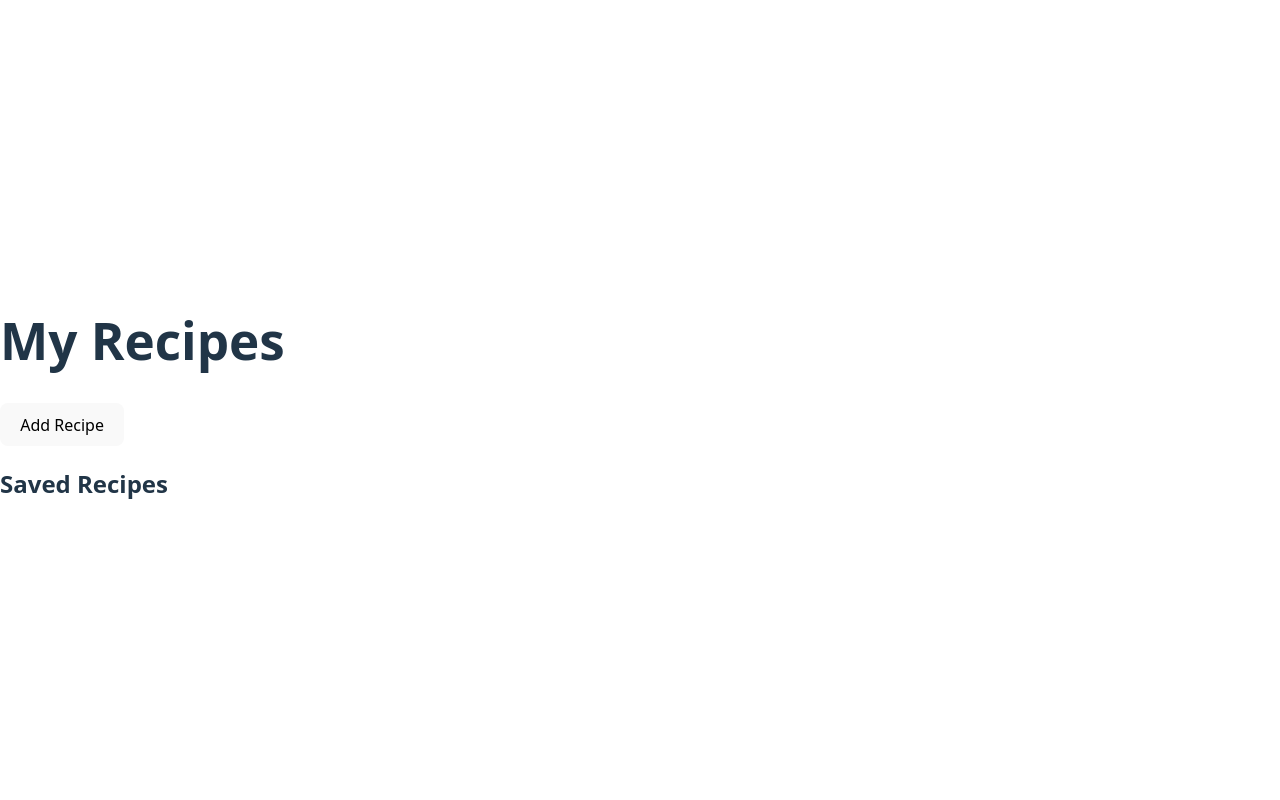
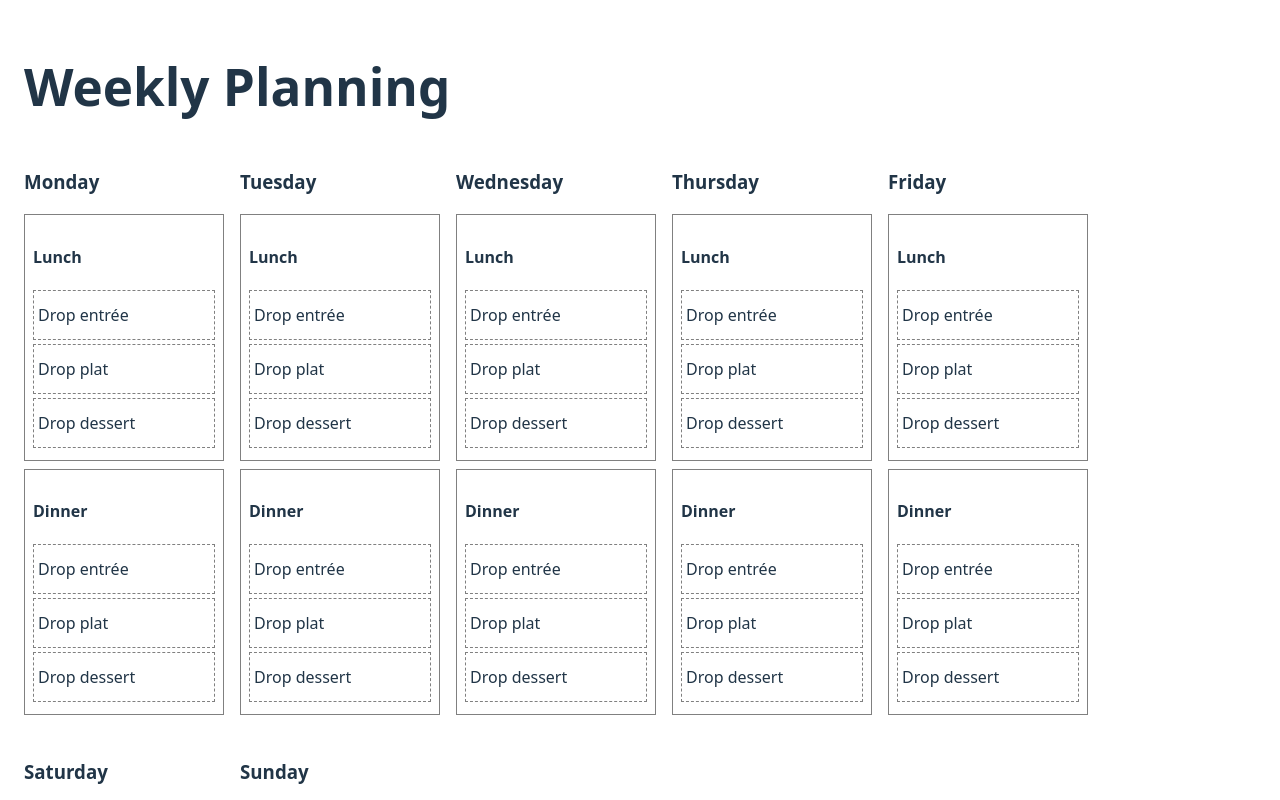
Before and after one commit to francoisdotdev/recipe-manager-React, a React (Vite) app: page / in a window 1280 px wide. Shown: the top 800 px of the page. Built offline with nearby package versions, Linux system fonts and the light colour scheme.

Commit message:
Calendar / DishList / DaySlot : Planning.tsx

```diff
--- a/package.json
+++ b/package.json
@@ -11,12 +11,14 @@
   },
   "dependencies": {
     "react": "^19.2.0",
+    "react-beautiful-dnd": "^13.1.1",
     "react-dom": "^19.2.0"
   },
   "devDependencies": {
     "@eslint/js": "^9.39.1",
     "@types/node": "^24.10.1",
     "@types/react": "^19.2.5",
+    "@types/react-beautiful-dnd": "^13.1.8",
     "@types/react-dom": "^19.2.3",
     "@vitejs/plugin-react": "^5.1.1",
     "eslint": "^9.39.1",
--- /dev/null
+++ b/src/components/planning/Calendar.tsx
@@ -0,0 +1,34 @@
+import type { Recipe } from "../../types/recipes";
+import { DaySlot } from "./DaySlot";
+import type { Day, MealTime, DishType } from "../../hooks/usePlanning";
+import { MEALS } from "../../hooks/usePlanning";
+
+interface CalendarProps {
+  dishes: Recipe[];
+  planning: Record<Day, Record<MealTime, Record<DishType, Recipe | null>>>;
+  days: Day[];
+  addDishToDay: (day: Day, meal: MealTime, type: DishType, dish: Recipe) => void;
+  removeDishFromDay: (day: Day, meal: MealTime, type: DishType) => void;
+}
+
+export function Calendar({ planning, days, addDishToDay, removeDishFromDay }: CalendarProps) {
+  return (
+    <div style={{ display: "flex", gap: 16, flexWrap: "wrap" }}>
+      {days.map(day => (
+        <div key={day} style={{ minWidth: 200 }}>
+          <h3>{day}</h3>
+          {MEALS.map(meal => (
+            <DaySlot
+              key={meal}
+              day={day}
+              meal={meal}
+              planned={planning[day][meal]}
+              addDish={addDishToDay}
+              removeDish={removeDishFromDay}
+            />
+          ))}
+        </div>
+      ))}
+    </div>
+  );
+}
--- /dev/null
+++ b/src/components/planning/DaySlot.tsx
@@ -0,0 +1,50 @@
+import type { Recipe } from "../../types/recipes";
+import type { Day, MealTime, DishType } from "../../hooks/usePlanning";
+
+interface DaySlotProps {
+  day: Day;
+  meal: MealTime;
+  planned?: Record<DishType, Recipe | null>;
+  addDish: (day: Day, meal: MealTime, type: DishType, dish: Recipe) => void;
+  removeDish: (day: Day, meal: MealTime, type: DishType) => void;
+}
+
+export function DaySlot({ day, meal, planned, addDish, removeDish }: DaySlotProps) {
+
+  const safePlanned: Record<DishType, Recipe | null> = planned || { entrée: null, plat: null, dessert: null };
+
+  const handleDrop = (e: React.DragEvent<HTMLDivElement>, type: DishType) => {
+    e.preventDefault();
+    const data = e.dataTransfer.getData("dish");
+    if (!data) return;
+    const dish: Recipe = JSON.parse(data);
+    if (dish.type === type) addDish(day, meal, type, dish);
+  };
+
+  return (
+    <div style={{ border: "1px solid gray", padding: 8, marginBottom: 8 }}>
+      <h4>{meal}</h4>
+      {(["entrée","plat","dessert"] as DishType[]).map(type => (
+        <div
+          key={type}
+          onDrop={(e) => handleDrop(e, type)}
+          onDragOver={(e) => e.preventDefault()}
+          style={{
+            minHeight: 40,
+            border: "1px dashed gray",
+            marginBottom: 4,
+            padding: 4,
+            display: "flex",
+            alignItems: "center",
+            justifyContent: "space-between"
+          }}
+        >
+          {safePlanned[type]?.name || `Drop ${type}`}
+          {safePlanned[type] && (
+            <button onClick={() => removeDish(day, meal, type)}>x</button>
+          )}
+        </div>
+      ))}
+    </div>
+  );
+}
--- /dev/null
+++ b/src/hooks/usePlanning.ts
@@ -0,0 +1,60 @@
+import { useState, useEffect } from "react";
+import type { Recipe } from "../types/recipes";
+
+export type Day = "Monday" | "Tuesday" | "Wednesday" | "Thursday" | "Friday" | "Saturday" | "Sunday";
+export type MealTime = "Morning" | "Lunch" | "Dinner";
+export type DishType = "entrée" | "plat" | "dessert";
+
+export type DayPlanning = Record<Day, Record<MealTime, Record<DishType, Recipe | null>>>;
+
+export const DAYS: Day[] = ["Monday","Tuesday","Wednesday","Thursday","Friday","Saturday","Sunday"];
+export const MEALS: MealTime[] = ["Lunch","Dinner"];
+export const DISHTYPES: DishType[] = ["entrée","plat","dessert"];
+
+export function usePlanning() {
+  const [planning, setPlanning] = useState<DayPlanning>(() => {
+    const saved = localStorage.getItem("planning");
+    if (saved) return JSON.parse(saved);
+
+    const init: DayPlanning = {} as DayPlanning;
+    DAYS.forEach(day => {
+      init[day] = {} as Record<MealTime, Record<DishType, Recipe | null>>;
+      MEALS.forEach(meal => {
+        init[day][meal] = { entrée: null, plat: null, dessert: null };
+      });
+    });
+    return init;
+  });
+
+  useEffect(() => {
+    localStorage.setItem("planning", JSON.stringify(planning));
+  }, [planning]);
+
+  const addDishToDay = (day: Day, meal: MealTime, type: DishType, dish: Recipe) => {
+    setPlanning(prev => ({
+      ...prev,
+      [day]: {
+        ...prev[day],
+        [meal]: {
+          ...prev[day][meal],
+          [type]: dish
+        }
+      }
+    }));
+  };
+
+  const removeDishFromDay = (day: Day, meal: MealTime, type: DishType) => {
+    setPlanning(prev => ({
+      ...prev,
+      [day]: {
+        ...prev[day],
+        [meal]: {
+          ...prev[day][meal],
+          [type]: null
+        }
+      }
+    }));
+  };
+
+  return { planning, addDishToDay, removeDishFromDay, DAYS, MEALS, DISHTYPES };
+}
--- a/src/main.tsx
+++ b/src/main.tsx
@@ -1,7 +1,7 @@
 import { StrictMode } from 'react'
 import { createRoot } from 'react-dom/client'
 import './index.css'
-import App from './pages/MyRecipes'
+import App from './pages/Planning'
 
 createRoot(document.getElementById('root')!).render(
   <StrictMode>
--- a/src/pages/MyRecipes.tsx
+++ b/src/pages/MyRecipes.tsx
@@ -1,6 +1,7 @@
 import React, { useState, useEffect } from "react";
 import type { Recipe, Ingredient } from "../types/recipes";
 import { useFavorites } from "../hooks/useFavorites";
+import "../App.css"
 
 const MyRecipes: React.FC = () => {
   const [recipes, setRecipes] = useState<Recipe[]>(() => {
--- /dev/null
+++ b/src/pages/Planning.tsx
@@ -0,0 +1,46 @@
+import { usePlanning, DISHTYPES } from "../hooks/usePlanning";
+import { Calendar } from "../components/planning/Calendar";
+import recipesData from "../data/recipes.json";
+
+export default function Planning() {
+  const { planning, addDishToDay, removeDishFromDay, DAYS } = usePlanning();
+
+  return (
+    <div style={{ padding: 24 }}>
+      <h1>Weekly Planning</h1>
+
+      <Calendar
+        dishes={recipesData}
+        planning={planning}
+        days={DAYS}
+        addDishToDay={addDishToDay}
+        removeDishFromDay={removeDishFromDay}
+      />
+
+      <h2 style={{ marginTop: 32 }}>All Dishes</h2>
+      {DISHTYPES.map(type => (
+        <div key={type}>
+          <h3>{type}</h3>
+          <ul style={{ display: "flex", gap: 8, flexWrap: "wrap", listStyle: "none", padding: 0 }}>
+            {recipesData.filter(d => d.type === type).map(dish => (
+              <li
+                key={dish.id}
+                draggable
+                onDragStart={(e) => e.dataTransfer.setData("dish", JSON.stringify(dish))}
+                style={{
+                  border: "1px solid gray",
+                  padding: 4,
+                  cursor: "grab",
+                  minWidth: 100,
+                  textAlign: "center"
+                }}
+              >
+                {dish.name}
+              </li>
+            ))}
+          </ul>
+        </div>
+      ))}
+    </div>
+  );
+}
--- /dev/null
+++ b/src/types/dnd-kit.d.ts
@@ -0,0 +1,3 @@
+declare module "@dnd-kit/core";
+declare module "@dnd-kit/sortable";
+declare module "@dnd-kit/modifiers";
```
Also changed, not shown: src/components/planning/DishList.tsx (added, +32 -0 lines), 1 other file (tests, documents, lock files or other folders).
